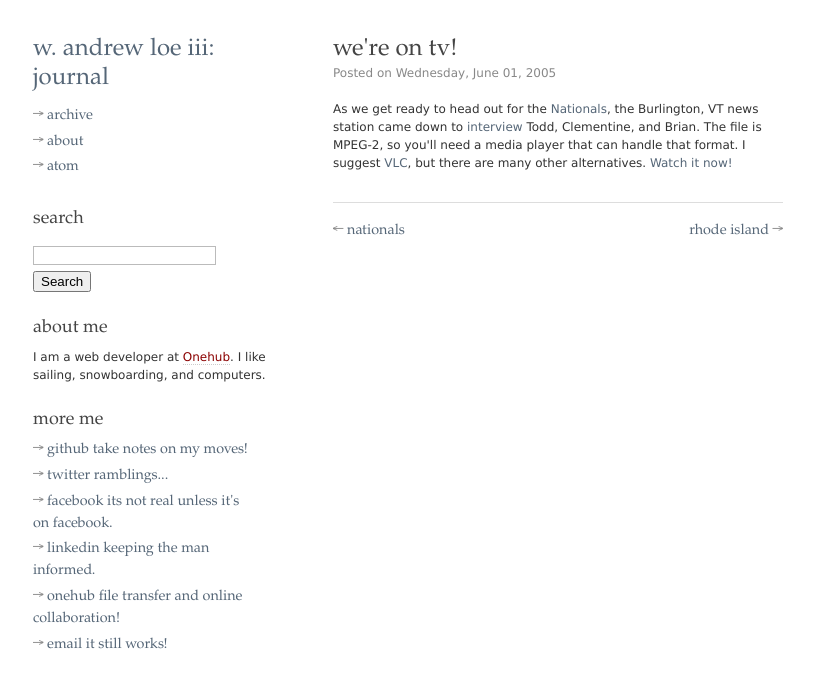
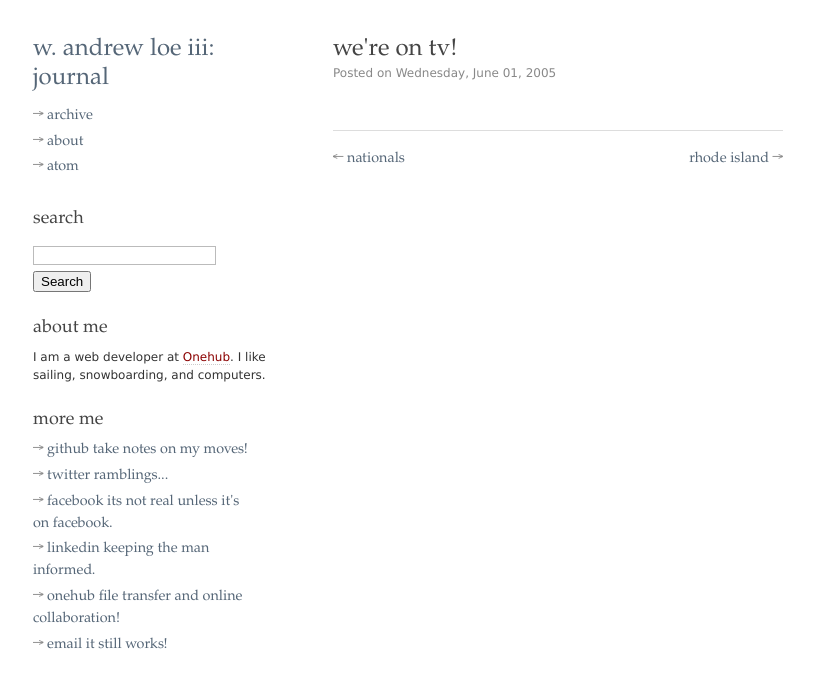
Before and after one commit to loe/journal, a Jekyll site: the page built from _posts/2005-6-1-we-re-on-tv.html, in a window 1280 px wide. Shown: the top 688 px of the page, without its empty margins (15-829 px from the left). Built offline with Jekyll 4.4.1, drawn with Linux system fonts in a browser that asks for light colours; Markdown is read by kramdown in place of the engine named in the settings.

Commit message:
Moving any media I have to S3.

```diff
--- a/_posts/2004-5-1-trux.html
+++ b/_posts/2004-5-1-trux.html
@@ -2,4 +2,4 @@
 layout: post
 title: Trux
 ---
-I just uploaded some video from the Trux regatta that I sailed this spring - it shows me doing quite well in the first race (ended up third) and some footage of Peter Fleming who was sailing B Division. I was sailing with Jimmy Attridge 07'. <a href="http://andrewloe.com/public/sailing/trux062b.wmv">Trux Video</a>.
+I just uploaded some video from the Trux regatta that I sailed this spring - it shows me doing quite well in the first race (ended up third) and some footage of Peter Fleming who was sailing B Division. I was sailing with Jimmy Attridge 07'. <a href="http://assets.andrewloe.com/2004/5/1/trux062b.wmv">Trux Video</a>.
--- a/_posts/2004-5-12-the-legend-of-zelda.html
+++ b/_posts/2004-5-12-the-legend-of-zelda.html
@@ -2,8 +2,8 @@
 layout: post
 title: The Legend of Zelda
 ---
-E3 is this week/end and I am a huge game fan myself. One of my favorite series of all time is the The Legend of Zelda. My favorite is the Ocarina of Time for N64. but I have enjoyed every title I played dating back to 8-bit Nintentdo. I have yet to play the Wind Waker as I cannot get my hands on a GameCube. But I plan to complete it this summer. Check out the movie <a href="/files/media/e3_2004_zelda.mov">here</a>.
+E3 is this week/end and I am a huge game fan myself. One of my favorite series of all time is the The Legend of Zelda. My favorite is the Ocarina of Time for N64. but I have enjoyed every title I played dating back to 8-bit Nintentdo. I have yet to play the Wind Waker as I cannot get my hands on a GameCube. But I plan to complete it this summer. <!-- Check out the movie <a href="/files/media/e3_2004_zelda.mov">here</a>.
 
-<a href="/files/media/e3_2004_zelda.mov">e3_2004_zelda.mov</a>
+<a href="/files/media/e3_2004_zelda.mov">e3_2004_zelda.mov</a> -->
 
 <a href="http://www.gamespot.com/gamecube/action/thelegendofzelda/preview_6097121.html">The Legend of Zelda E3 2004 Preshow Impressions - The Legend of Zelda (working title) Previews for GameCube at GameSpot</a>
--- a/_posts/2005-6-1-we-re-on-tv.html
+++ b/_posts/2005-6-1-we-re-on-tv.html
@@ -2,8 +2,8 @@
 layout: post
 title: We're on TV!
 ---
-As we get ready to head out for the <a href="http://collegesailing.org/nas/spring05/">Nationals</a>, the Burlington, VT news station came down to <a href="http://andrewloe.com/public/sailing/dartmouth_sailing_news.mpg">interview</a> Todd, Clementine, and Brian.
+<!-- As we get ready to head out for the <a href="http://collegesailing.org/nas/spring05/">Nationals</a>, the Burlington, VT news station came down to <a href="http://andrewloe.com/public/sailing/dartmouth_sailing_news.mpg">interview</a> Todd, Clementine, and Brian.
 
 The file is MPEG-2, so you'll need a media player that can handle that format. I suggest <a href="http://videolan.org/vlc/">VLC</a>, but there are many other alternatives.
 
-<a href="http://andrewloe.com/public/sailing/dartmouth_sailing_news.mpg">Watch it now!</a>
+<a href="http://andrewloe.com/public/sailing/dartmouth_sailing_news.mpg">Watch it now!</a> -->
--- a/_posts/2006-10-30-i-m-famous.html
+++ b/_posts/2006-10-30-i-m-famous.html
@@ -4,4 +4,4 @@ title: Navy Fall Video, I'm famous!
 ---
 Some video of the <a href="http://journal.andrewloe.com/2006/10/19/navy-fall">Navy Fall</a> is up.
 
-<a href="http://andrewloe.com/public/sailing/nf06b.wmv">Navy Fall 2006</a>
+<a href="http://assets.andrewloe.com/2006/10/30/nf06b.wmv">Navy Fall 2006</a>
--- a/_posts/2006-12-18-accs-video-i-m-famous-again.html
+++ b/_posts/2006-12-18-accs-video-i-m-famous-again.html
@@ -4,4 +4,4 @@ title: ACCs Video, I'm famous again!?
 ---
 Some video of the <a href="http://journal.andrewloe.com/2006/11/14/atlantic-coast-championships">ACCs</a> is up.
 
-<a href="http://andrewloe.com/public/sailing/acc06b.wmv">Atlantic Coast Championships 2006</a>
+<!-- <a href="http://andrewloe.com/public/sailing/acc06b.wmv">Atlantic Coast Championships 2006</a> -->
```
